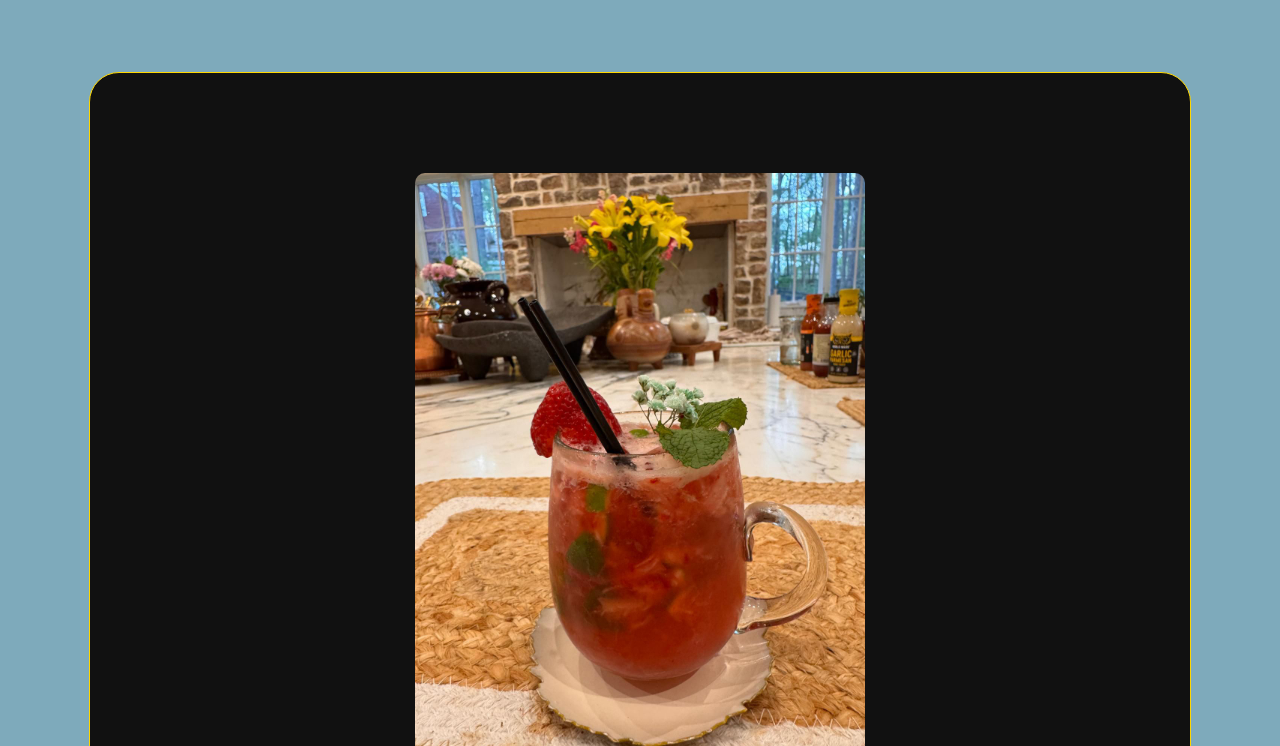
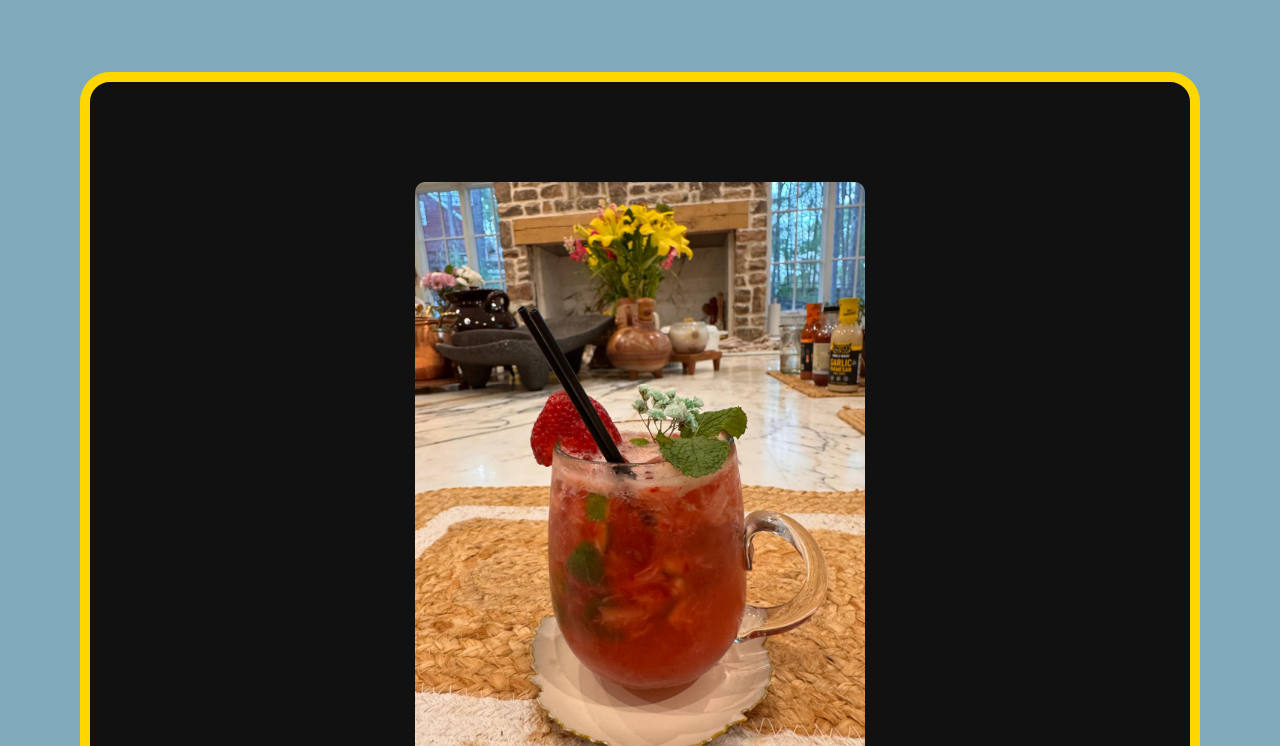
Before and after one commit to geraldcardnas/bring-the-cocktail, a plain HTML site: page index.html in a window 1280 px wide. Shown: the part 534-1280 px from the top of the page. Drawn offline with Linux system fonts and the light colour scheme.

```diff
--- a/styles.css
+++ b/styles.css
@@ -51,7 +51,7 @@
 
 .item{
     background-color: #111;
-    border: 1px solid gold;
+    border: 10px solid gold;
     padding: 100px;
     width: 900px;
     border-radius: 30px;
```
